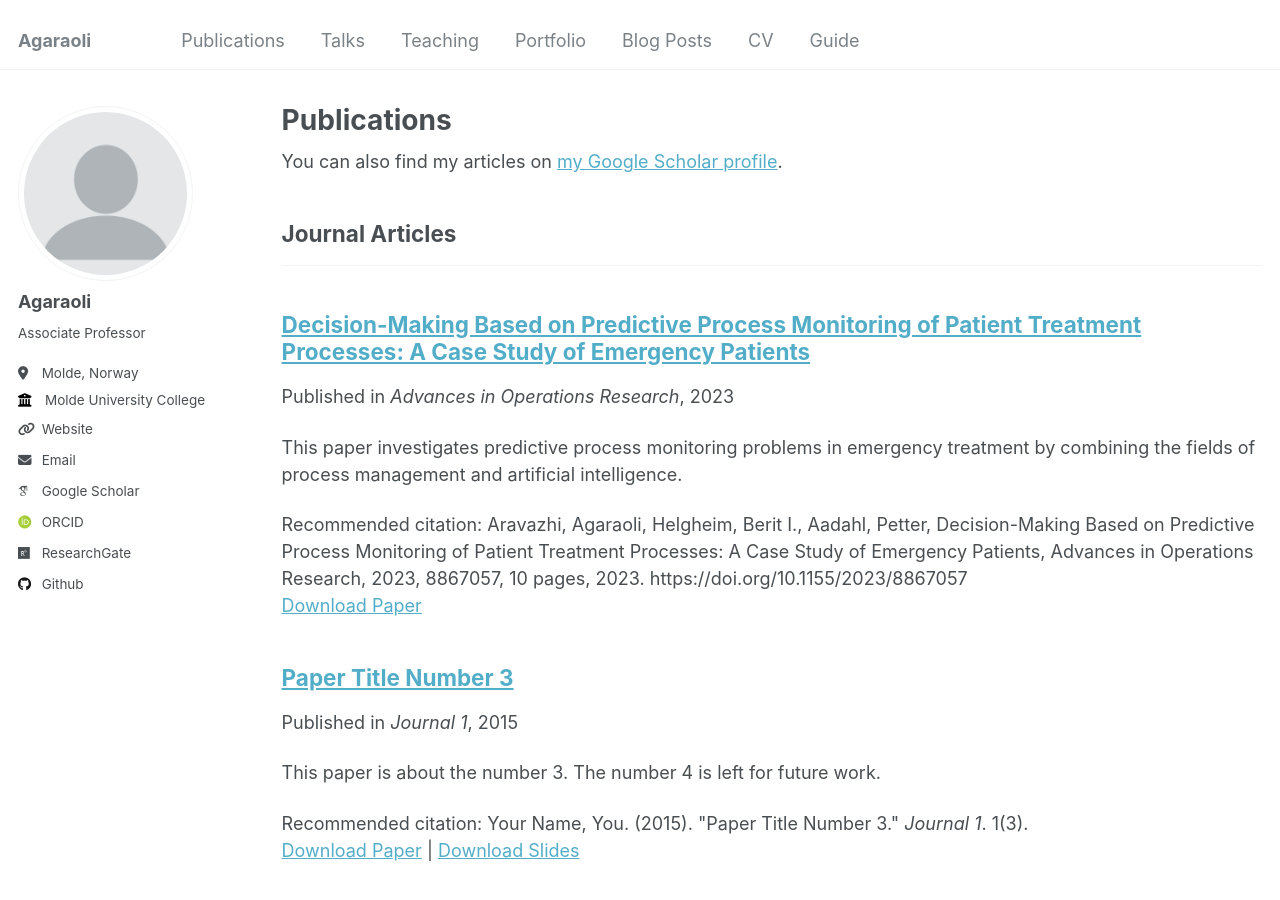
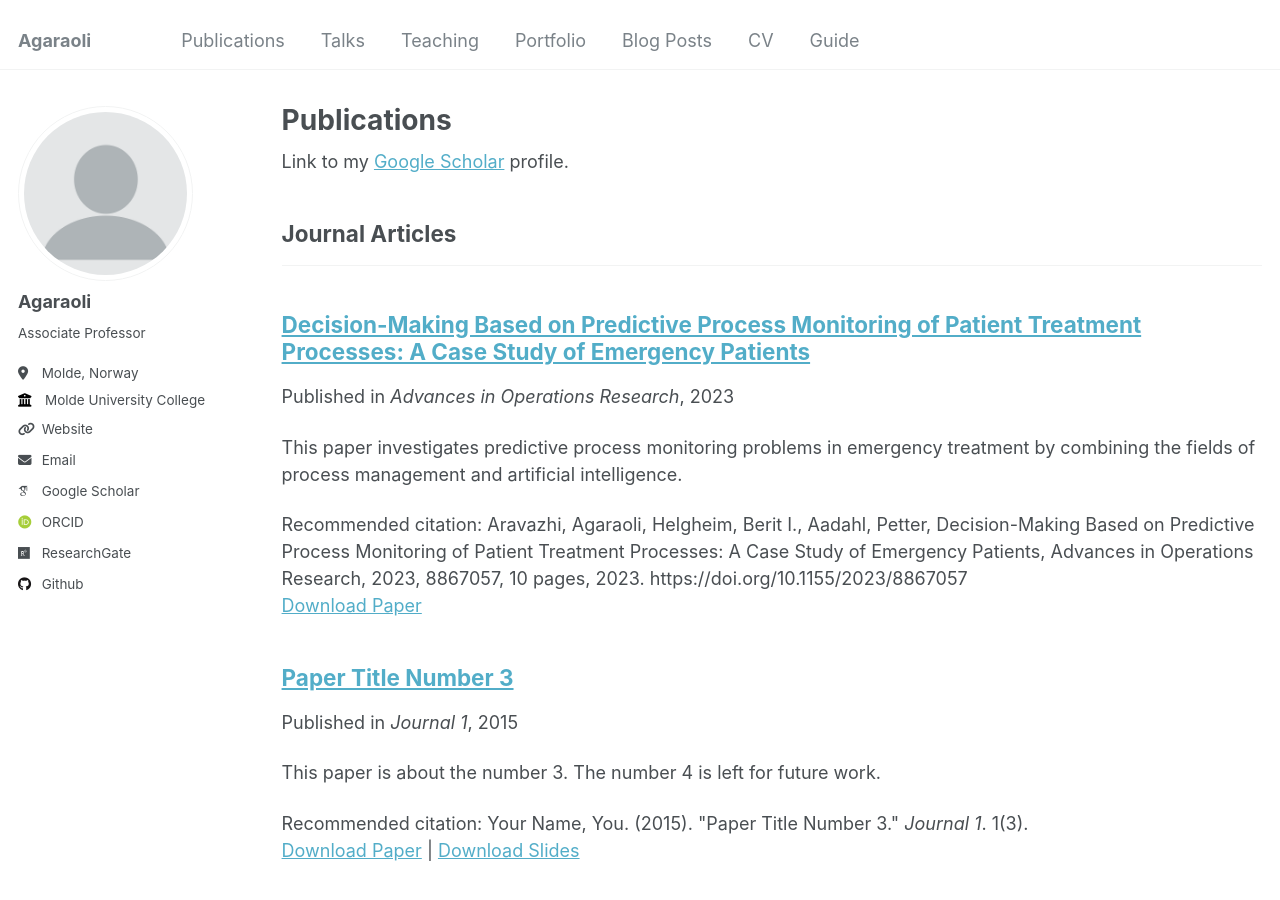
Before and after one commit to Agaraoli/Agaraoli.github.io, a Jekyll site: the page built from _pages/publications.html, in a window 1280 px wide and 900 px high. Built offline with Jekyll 4.4.1, drawn with Linux system fonts in a browser that asks for light colours; some web fonts are replaced.

Commit message:
Update publications.html

```diff
--- a/_pages/publications.html
+++ b/_pages/publications.html
@@ -6,7 +6,7 @@ author_profile: true
 ---
 
 {% if site.author.googlescholar %}
-  <div class="wordwrap">You can also find my articles on <a href="{{site.author.googlescholar}}">my Google Scholar profile</a>.</div>
+  <div class="wordwrap">Link to my <a href="{{site.author.googlescholar}}">Google Scholar</a> profile.</div>
 {% endif %}
 
 {% include base_path %}
```
